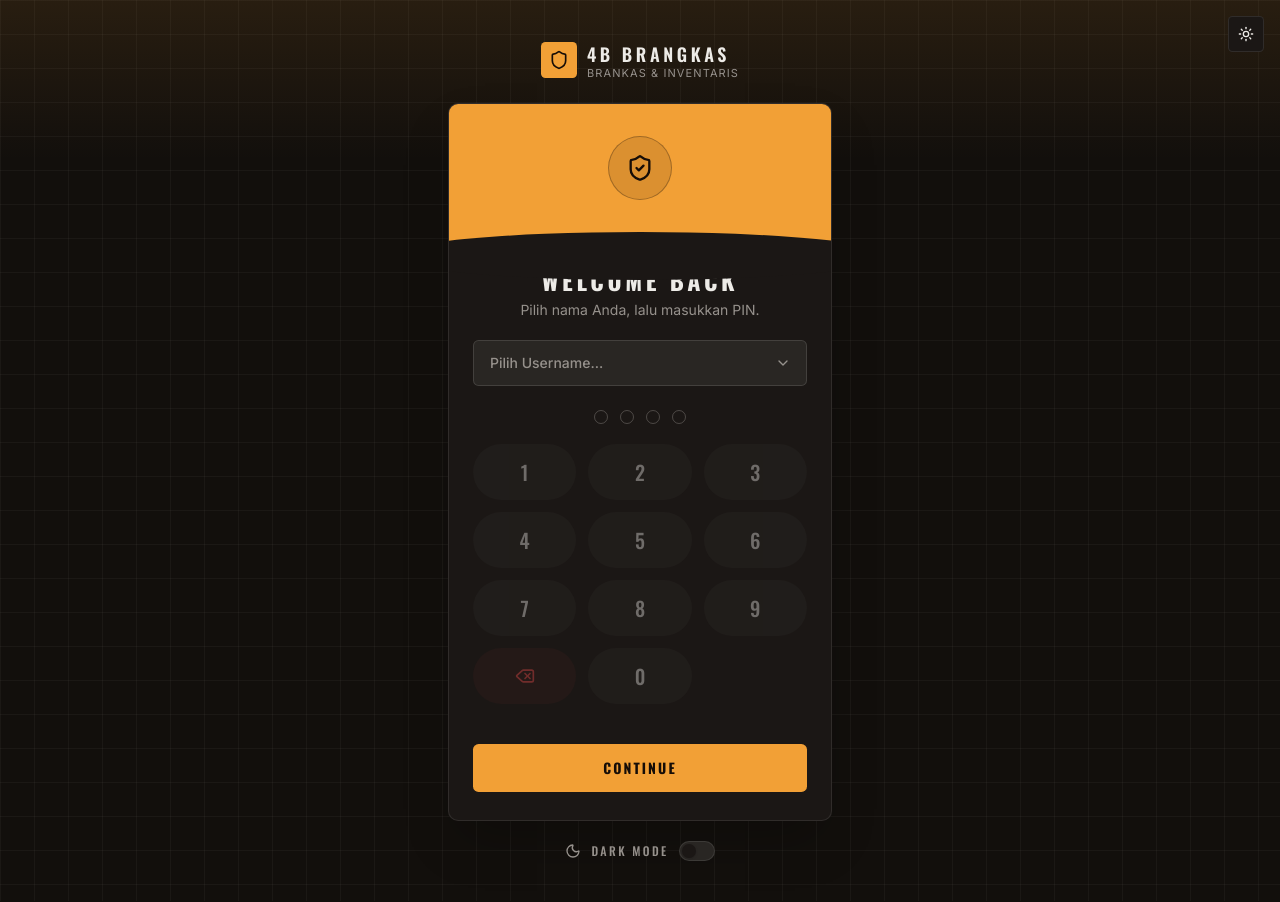
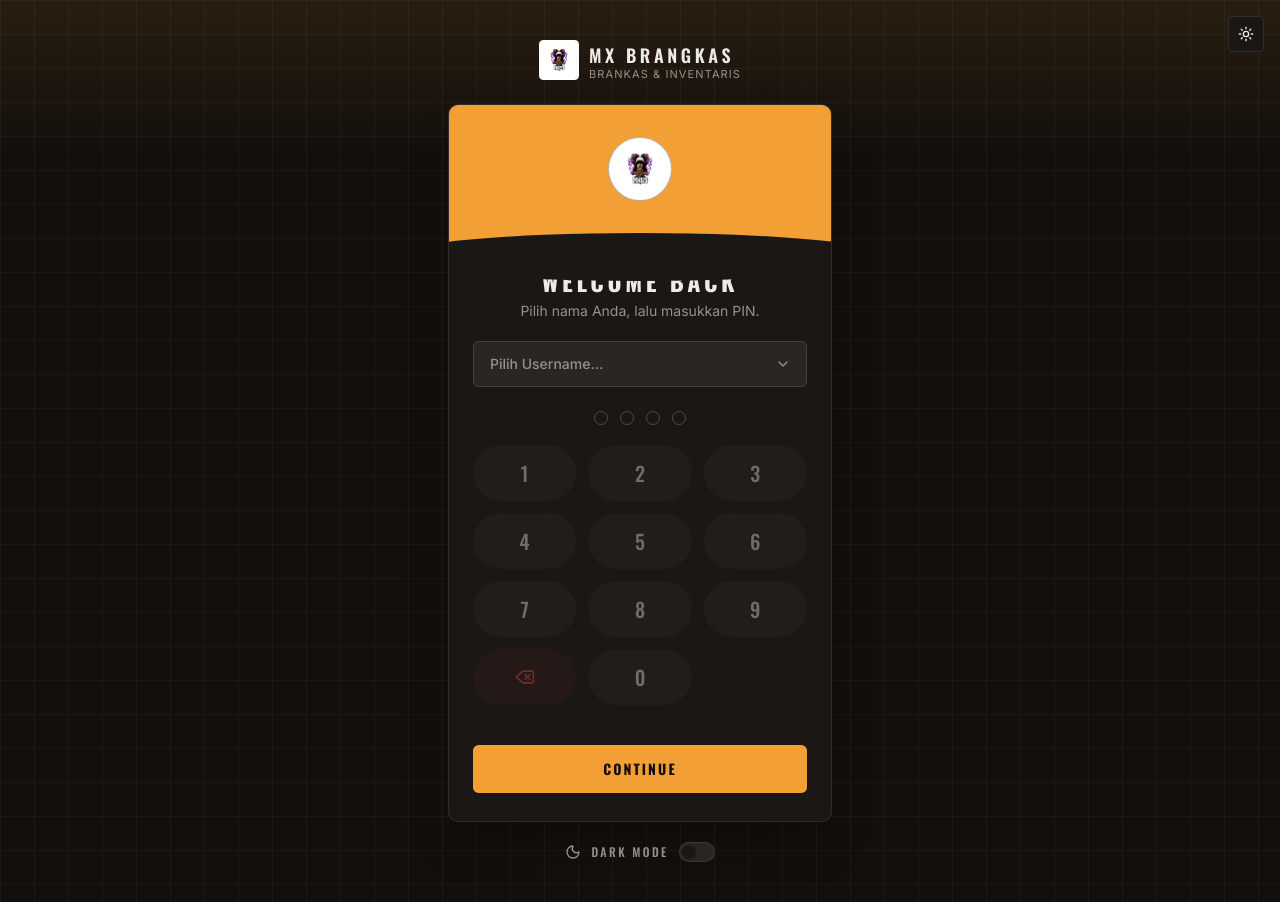
Before and after one commit to oksirawrrr/pukky, a Next.js app: page / in a window 1280 px wide. Built offline with nearby package versions, Linux system fonts and the light colour scheme.

Commit message:
feat: replace shield icon with MX logo in login and brand components

```diff
--- a/components/login-screen.tsx
+++ b/components/login-screen.tsx
@@ -1,7 +1,7 @@
 "use client"
 
 import { useState } from "react"
-import { ChevronDown, Delete, ShieldCheck } from "lucide-react"
+import { ChevronDown, Delete } from "lucide-react"
 import { useStore } from "@/lib/store"
 import { cn } from "@/lib/utils"
 import { Brand, ThemeToggle } from "@/components/shared"
@@ -66,8 +66,8 @@ export function LoginScreen() {
           )}
         >
           <div className="relative flex flex-col items-center bg-primary px-6 pb-14 pt-8 text-primary-foreground">
-            <div className="flex h-16 w-16 items-center justify-center rounded-full border border-primary-foreground/30 bg-primary-foreground/10">
-              <ShieldCheck className="h-7 w-7" />
+            <div className="flex h-16 w-16 items-center justify-center overflow-hidden rounded-full border border-primary-foreground/30 bg-white">
+              <img src="/images/mx-logo.png" alt="MX Brangkas" className="h-full w-full object-contain p-1" />
             </div>
             <div className="absolute -bottom-6 left-1/2 h-12 w-[130%] -translate-x-1/2 rounded-[100%] bg-card" />
           </div>
--- a/components/shared.tsx
+++ b/components/shared.tsx
@@ -1,7 +1,7 @@
 "use client"
 
 import { cn } from "@/lib/utils"
-import { Moon, Shield, Sun } from "lucide-react"
+import { Moon, Sun } from "lucide-react"
 import type { Category, TxStatus } from "@/lib/store"
 import { useStore } from "@/lib/store"
 
@@ -92,12 +92,12 @@ export function ThemeToggle({ variant = "icon" }: { variant?: "icon" | "pill" })
 export function Brand({ compact = false }: { compact?: boolean }) {
   return (
     <div className="flex items-center gap-2.5">
-      <div className="flex h-9 w-9 items-center justify-center rounded-md bg-primary text-primary-foreground">
-        <Shield className="h-5 w-5" />
+      <div className="flex h-10 w-10 items-center justify-center overflow-hidden rounded-md border border-border bg-white">
+        <img src="/images/mx-logo.png" alt="MX Brangkas" className="h-full w-full object-contain" />
       </div>
       {!compact && (
         <div className="leading-none">
-          <p className="font-display text-lg font-semibold uppercase tracking-[0.2em]">4B BRANGKAS</p>
+          <p className="font-display text-lg font-semibold uppercase tracking-[0.2em]">MX BRANGKAS</p>
           <p className="text-[11px] uppercase tracking-widest text-muted-foreground">Brankas &amp; Inventaris</p>
         </div>
       )}
```
Also changed, not shown: public/images/mx-logo.png (added).
